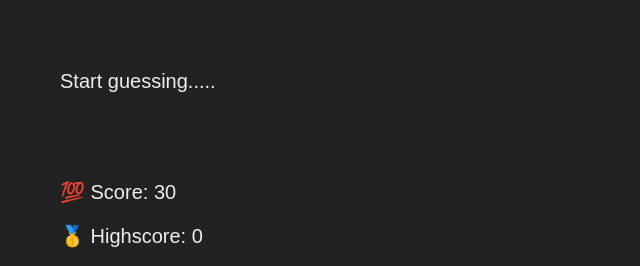
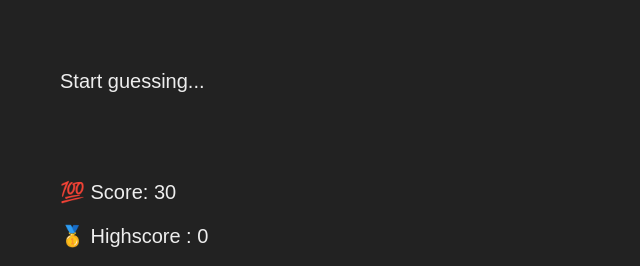
Before and after one commit to ian-dubaideveloper/Guess-My-Number, a plain HTML site: page index.html in a window 1280 px wide. Shown: the part 381-647 px from the top of the page, 640-1280 px from the left. Drawn offline with Linux system fonts and the light colour scheme; a web font is replaced by a local one.

Commit message:
number error

```diff
--- a/index.html
+++ b/index.html
@@ -17,13 +17,13 @@
     <main>
       <section class="left">
         <input type="number" class="guess" />
-        <button class="btn check">Check!</button>
+        <button class="btn check">Check ! </button>
       </section>
       <section class="right">
-        <p class="message">Start guessing.....</p>
+        <p class="message">Start guessing...</p>
         <p class="label-score">💯 Score: <span class="score">30</span></p>
         <p class="label-highscore">
-          🥇 Highscore: <span class="highscore">0</span>
+          🥇 Highscore : <span class="highscore">0</span>
         </p>
       </section>
     </main>
```
